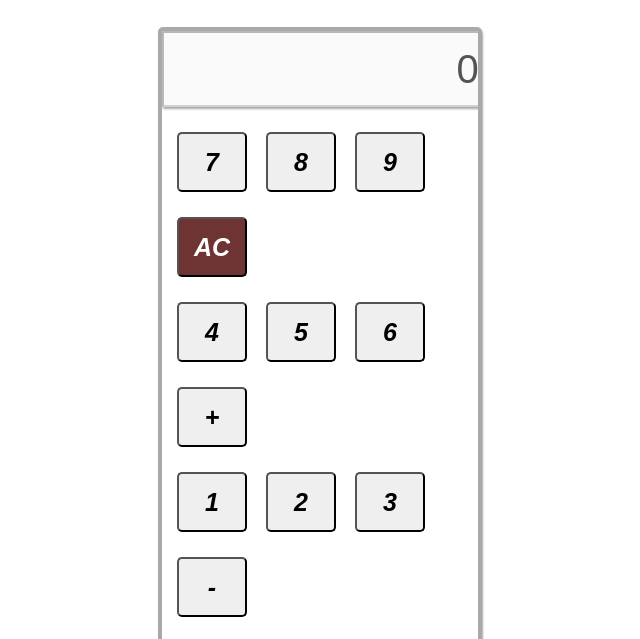
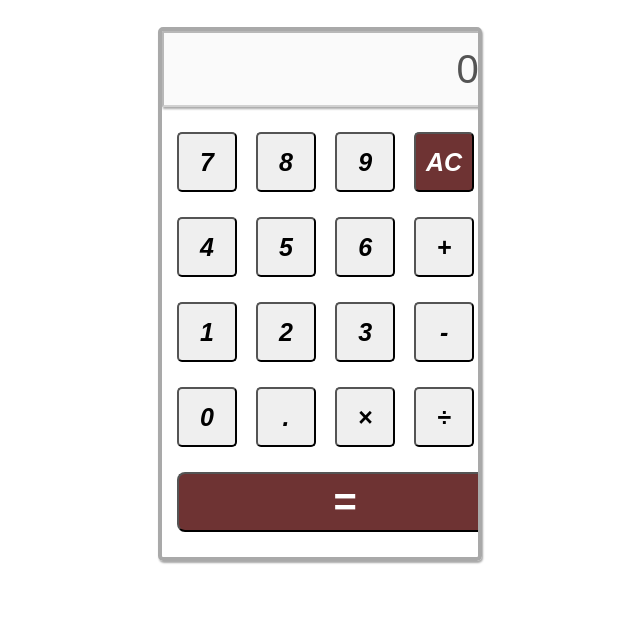
Before and after one commit to MadukaChidimma/A-Simple-Calculator, a plain HTML site: page index.html in a window 1280 px wide. Shown: the part 100-739 px from the top of the page, without its empty margins (320-960 px from the left). Drawn offline with Linux system fonts and the light colour scheme.

Commit message:
Add files via upload

```diff
--- a/css/style.css
+++ b/css/style.css
@@ -31,7 +31,7 @@ input {
 button {
     margin-top: 25px;
     margin-left: 15px;
-    width: 70px;
+    width: 19%;
     height: 60px;
     text-align: center;
     font-size: 25px;
```
